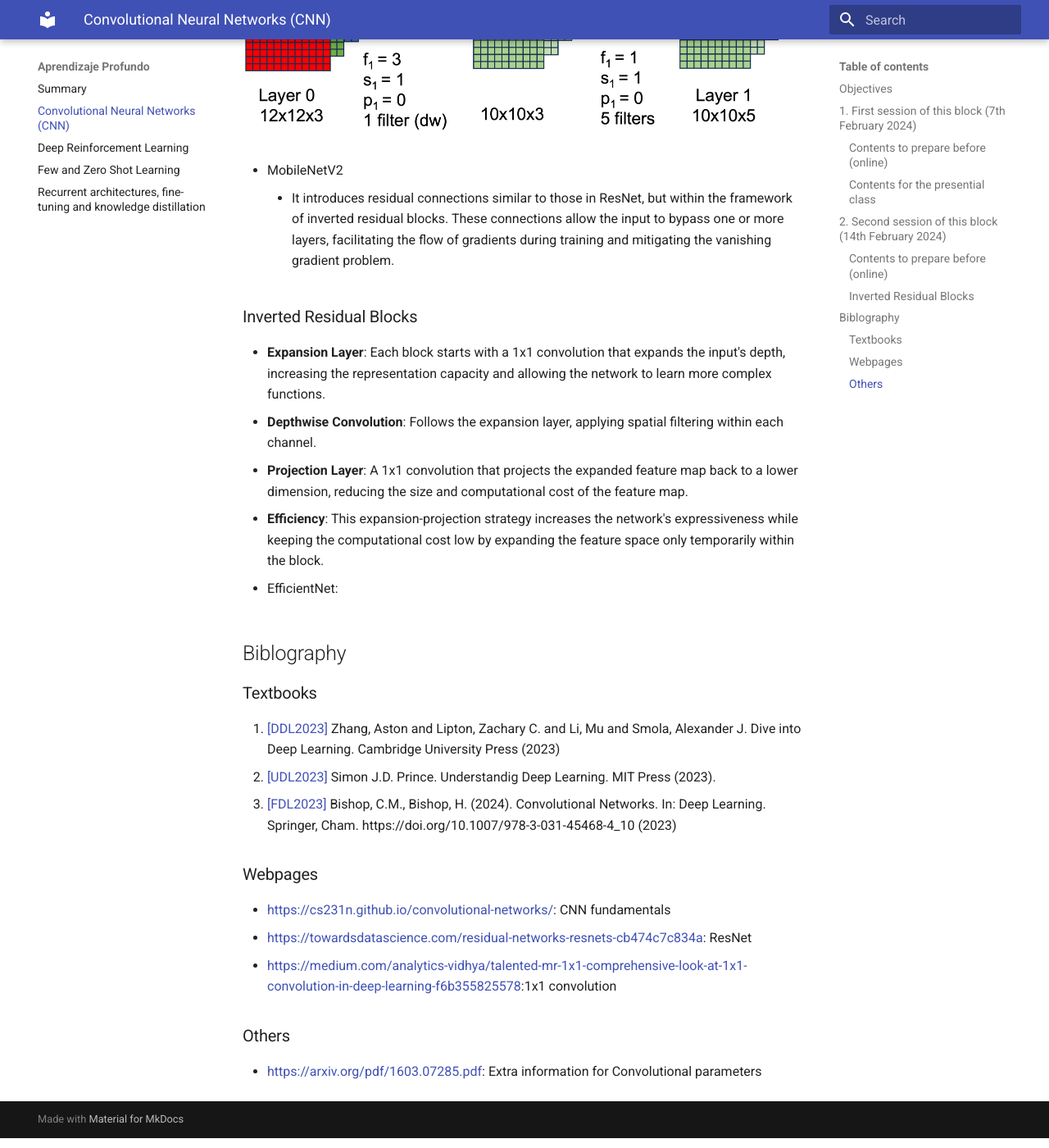
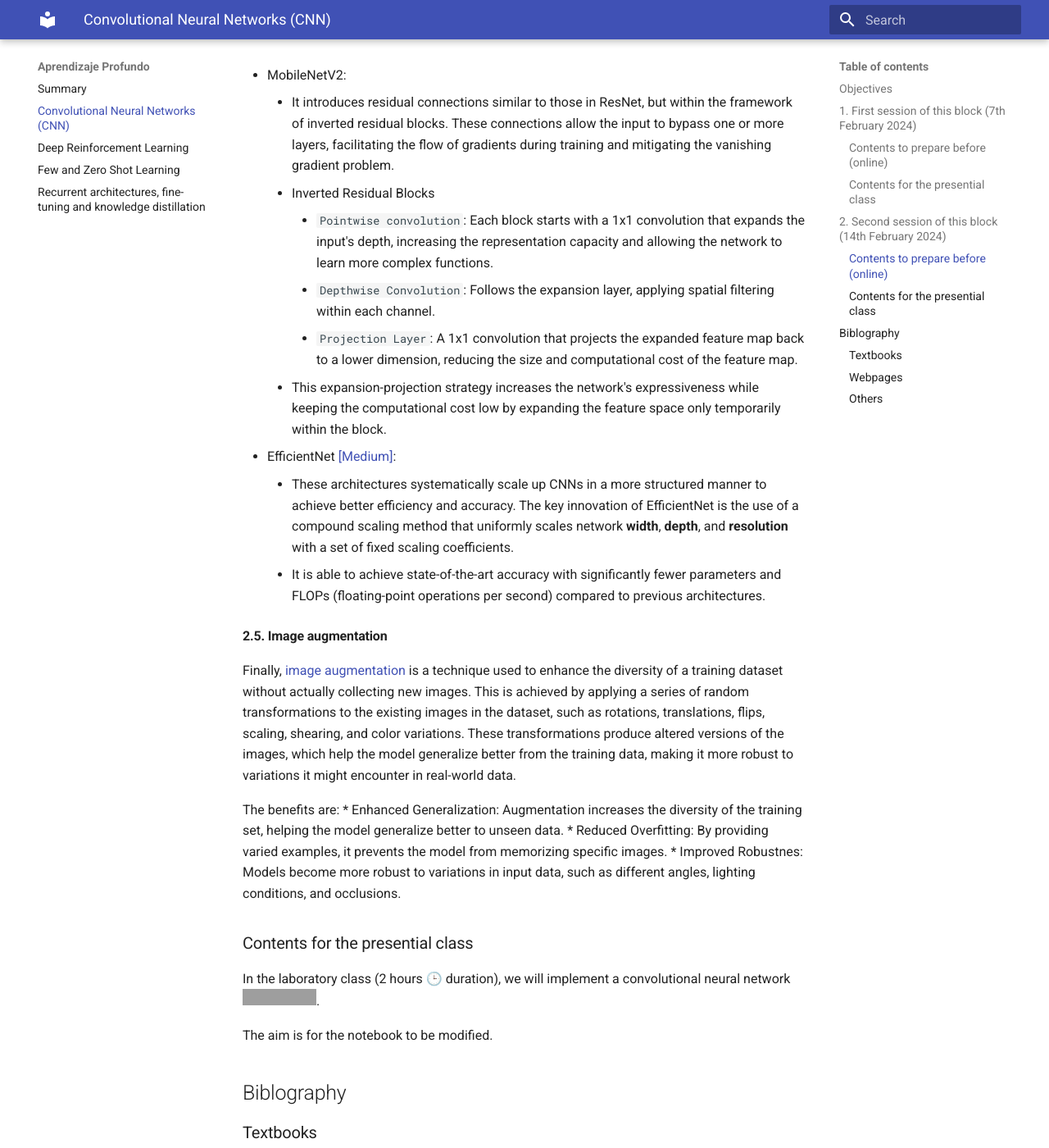
Before and after one commit to pertusa/ap, an MkDocs documentation site: the page built from docs/cnn.md, in a window 1280 px wide and 1400 px high, scrolled down 11267 px. Shown: the whole window at 82% size. Built offline with MkDocs 1.6.1 and Material for MkDocs 9.7.7, drawn with Linux system fonts in a browser that asks for light colours; formulas are drawn with MathJax 3; some of the changed text lies outside the part shown; grey boxes are pictures that could not be loaded.

Commit message:
Almost finished

```diff
--- a/docs/cnn.md
+++ b/docs/cnn.md
@@ -240,17 +235,32 @@ The number of calculations will be reduced. First, the depthwise convolutions ar
 
 ![alt text](images/cnn/depthwiseConvolution-2.png)
 
-* MobileNetV2
+* MobileNetV2:
 	* It introduces residual connections similar to those in ResNet, but within the framework of inverted residual blocks. These connections allow the input to bypass one or more layers, facilitating the flow of gradients during training and mitigating the vanishing gradient problem.
+	* Inverted Residual Blocks
+		* `Pointwise convolution`: Each block starts with a 1x1 convolution that expands the input's depth, increasing the representation capacity and allowing the network to learn more complex functions.
+		* `Depthwise Convolution`: Follows the expansion layer, applying spatial filtering within each channel.
+		* `Projection Layer`: A 1x1 convolution that projects the expanded feature map back to a lower dimension, reducing the size and computational cost of the feature map.
+	* This expansion-projection strategy increases the network's expressiveness while keeping the computational cost low by expanding the feature space only temporarily within the block.
 
-### Inverted Residual Blocks
-- **Expansion Layer**: Each block starts with a 1x1 convolution that expands the input's depth, increasing the representation capacity and allowing the network to learn more complex functions.
-- **Depthwise Convolution**: Follows the expansion layer, applying spatial filtering within each channel.
-- **Projection Layer**: A 1x1 convolution that projects the expanded feature map back to a lower dimension, reducing the size and computational cost of the feature map.
-- **Efficiency**: This expansion-projection strategy increases the network's expressiveness while keeping the computational cost low by expanding the feature space only temporarily within the block.
+* EfficientNet [[Medium]](https://medium.com/mlearning-ai/understanding-efficientnet-the-most-powerful-cnn-architecture-eaeb40386fad):
+	* These architectures systematically scale up CNNs in a more structured manner to achieve better efficiency and accuracy. The key innovation of EfficientNet is the use of a compound scaling method that uniformly scales network **width**, **depth**, and **resolution** with a set of fixed scaling coefficients.
+	* It is able to achieve state-of-the-art accuracy with significantly fewer parameters and FLOPs (floating-point operations per second) compared to previous architectures.
 
-* EfficientNet:
 
+#### 2.5. Image augmentation
+
+Finally, [image augmentation](https://d2l.ai/chapter_computer-vision/image-augmentation.html#image-augmentation) is a technique used to enhance the diversity of a training dataset without actually collecting new images. This is achieved by applying a series of random transformations to the existing images in the dataset, such as rotations, translations, flips, scaling, shearing, and color variations. These transformations produce altered versions of the images, which help the model generalize better from the training data, making it more robust to variations it might encounter in real-world data.
+
+The benefits are:
+	* Enhanced Generalization: Augmentation increases the diversity of the training set, helping the model generalize better to unseen data.
+	* Reduced Overfitting: By providing varied examples, it prevents the model from memorizing specific images.
+	* Improved Robustnes: Models become more robust to variations in input data, such as different angles, lighting conditions, and occlusions.
+
+### Contents for the presential class
+In the laboratory class (2 hours 🕒️ duration), we will implement a convolutional neural network <a href="https://colab.research.google.com/drive/1RT9lqTnTgkv_STXHk4k97wgKMTYSPWHw?usp=sharing"><img src="https://colab.research.google.com/assets/colab-badge.svg" alt="Open In Colab\"></a>.
+
+The aim is for the notebook to be modified.
 
 
 ## Biblography
```
Also changed, not shown: other parts of docs/cnn.md (+0 -5 lines).
